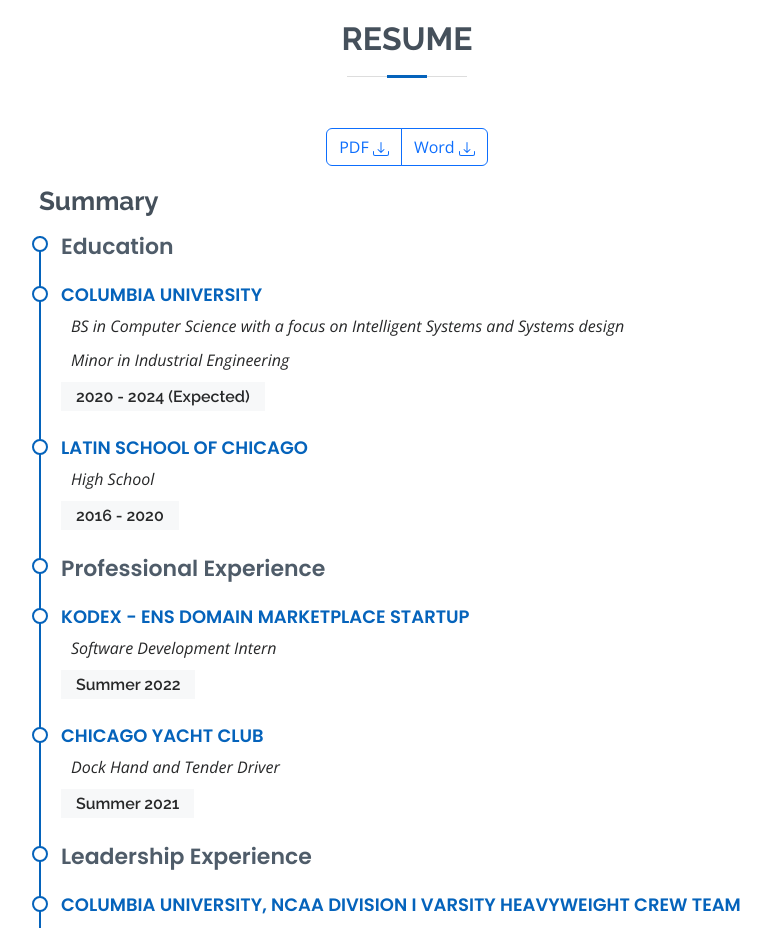
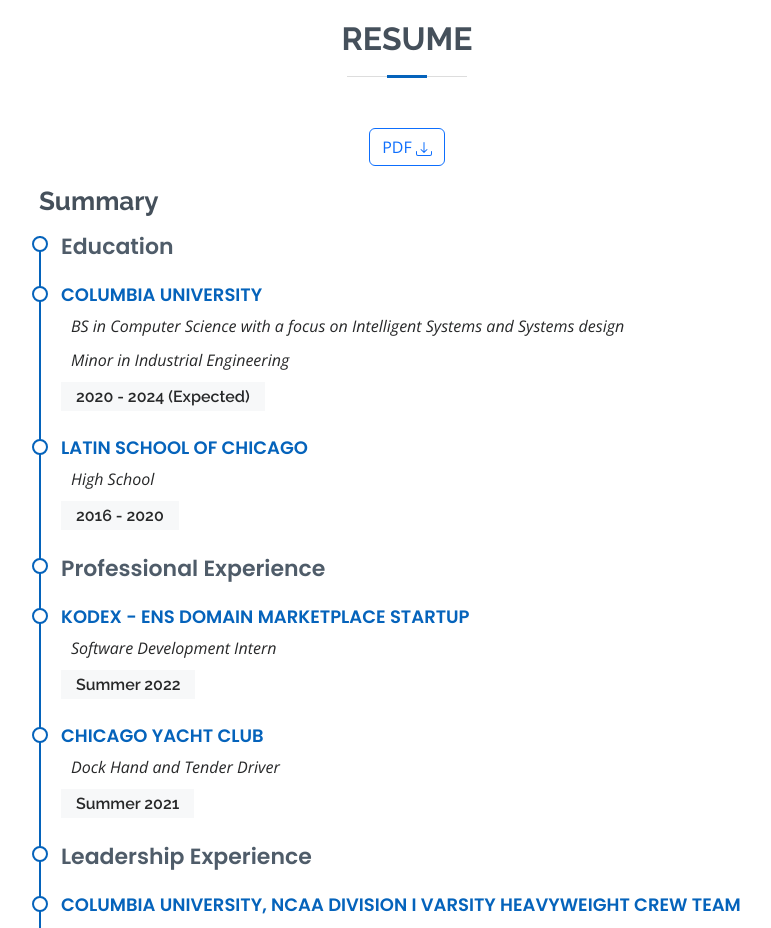
Before and after one commit to drose2011/drose2011.github.io, a plain HTML site: page index.html in a window 1280 px wide. Shown: the part 840-1768 px from the top of the page, without its empty margins (283-1054 px from the left). Drawn offline with nearby package versions, Linux system fonts and the light colour scheme.

Commit message:
Updating resume and only allowing PDF download

```diff
--- a/index.html
+++ b/index.html
@@ -93,12 +93,12 @@
                   <path d="M7.646 11.854a.5.5 0 0 0 .708 0l3-3a.5.5 0 0 0-.708-.708L8.5 10.293V1.5a.5.5 0 0 0-1 0v8.793L5.354 8.146a.5.5 0 1 0-.708.708l3 3z"/>
                 </svg>
               </a>
-              <a href="Resume.docx" download="Resume.docx" type="button" class="btn btn-outline-primary">
+              <!-- <a href="Resume.docx" download="Resume.docx" type="button" class="btn btn-outline-primary">
                 Word <svg xmlns="http://www.w3.org/2000/svg" width="16" height="16" fill="currentColor" class="bi bi-download" viewBox="0 0 16 16">
                   <path d="M.5 9.9a.5.5 0 0 1 .5.5v2.5a1 1 0 0 0 1 1h12a1 1 0 0 0 1-1v-2.5a.5.5 0 0 1 1 0v2.5a2 2 0 0 1-2 2H2a2 2 0 0 1-2-2v-2.5a.5.5 0 0 1 .5-.5z"/>
                   <path d="M7.646 11.854a.5.5 0 0 0 .708 0l3-3a.5.5 0 0 0-.708-.708L8.5 10.293V1.5a.5.5 0 0 0-1 0v8.793L5.354 8.146a.5.5 0 1 0-.708.708l3 3z"/>
                 </svg>
-              </a>
+              </a> -->
             </div>
           </div>
 
```
Also changed, not shown: 2 other files.
